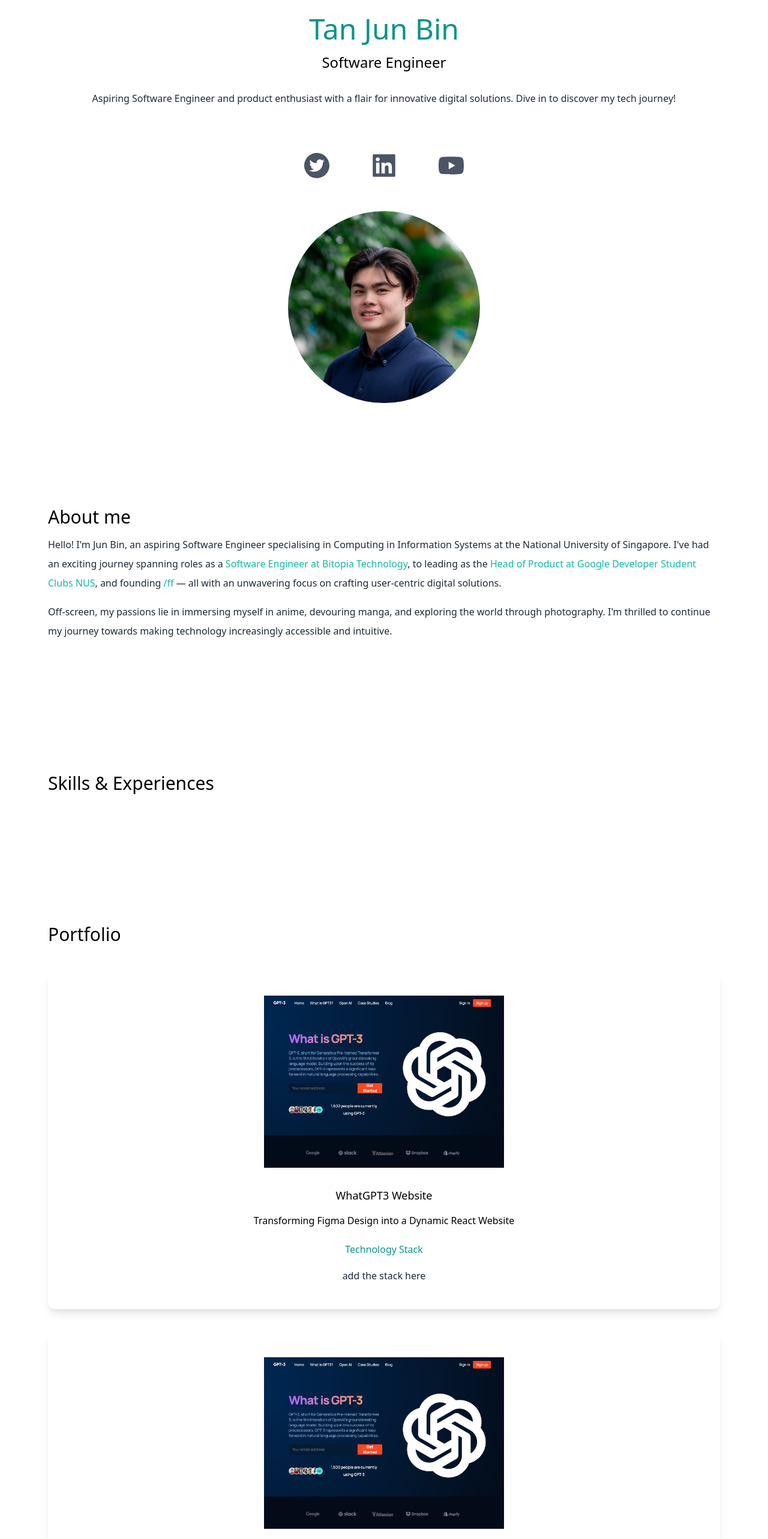
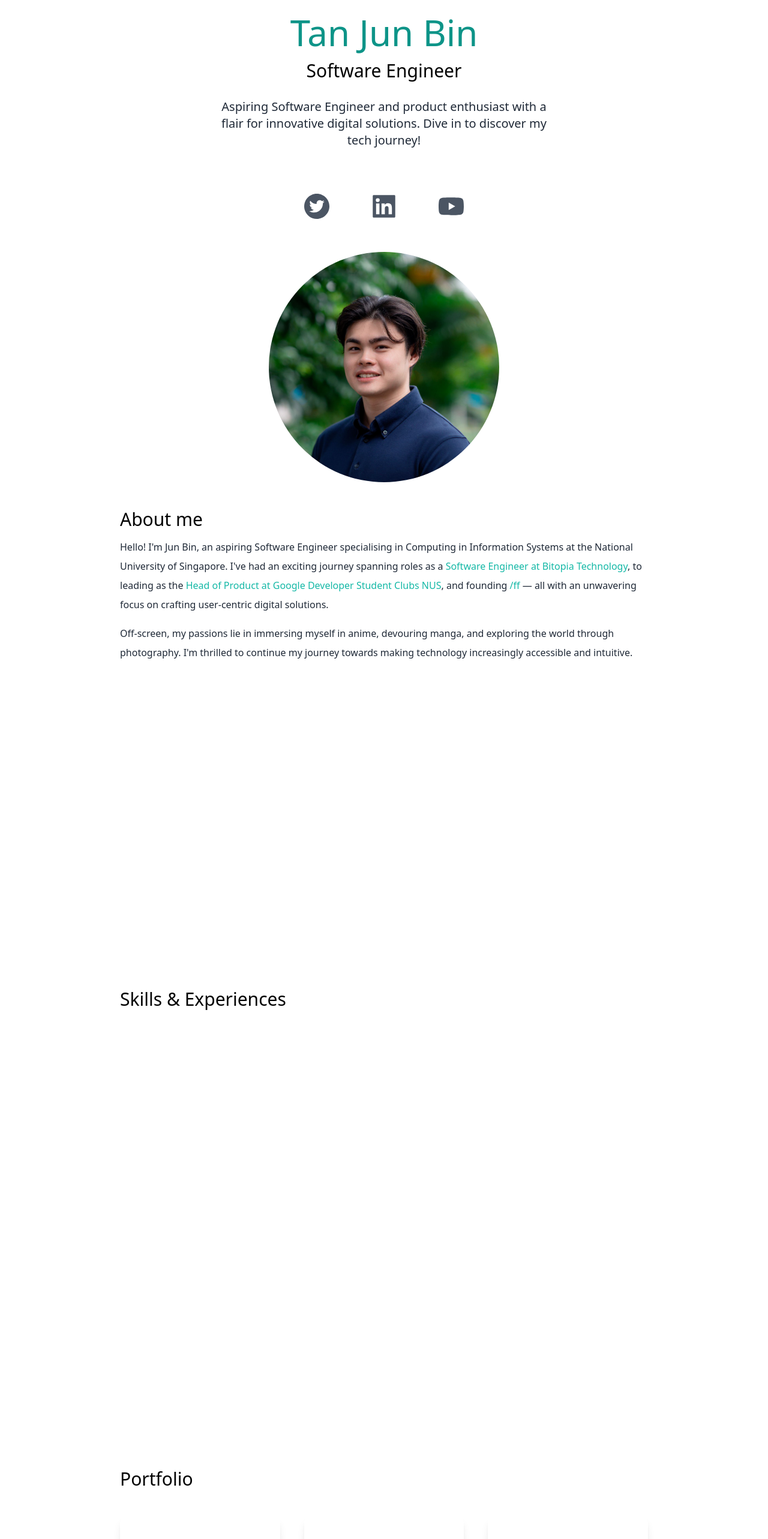
Before and after one commit to junbin-tan/next-portfolio-junbin, a Next.js app: page / in a window 1280 px wide. Shown: the part 180-2746 px from the top of the page at 60% size. Built offline with nearby package versions, Linux system fonts and the light colour scheme.

Commit message:
base function working

```diff
--- a/src/pages/index.js
+++ b/src/pages/index.js
@@ -5,111 +5,129 @@ import Image from "next/image";
 import junbin from 'public/JunBin.png';
 import 'src/pages/index.js';
 import web1 from 'public/web1.png';
+import {useState} from "react";
 
 
 export default function Home() {
+  const [darkMode, setDarkMode] =useState(false);
   return (
-    <div>
+    <div className={darkMode ? "dark" : ""}>
       <Head>
         <title>Tan Jun Bin Portfolio</title>
         <meta name="description" content="Generated by create next app" />
         <meta name="viewport" content="width=device-width, initial-scale=1" />
         <link rel="icon" href="/favicon.ico" />
       </Head>
-      <main className='bg-white px-10 '>
+      <main className='bg-white px-10 md:px-20 lg:px-40 dark:bg-gray-900'>
         {/* Page 1  intro*/}
-        <section className="mb-32">
-           <nav className='py-10 mb-12 flex justify-between'>
+        <section className="min-h-screen">
+           <nav className='py-10 mb-12 flex justify-between dark:text-white'>
               <h1 className='text-xl'>developedbyjunbin</h1>
               <ul className='flex items-center'>
                 <li>
-                  <BsFillMoonStarsFill className='cursor-pointer text-2xl'/>
+                  <BsFillMoonStarsFill onClick={() => setDarkMode(!darkMode)} className='cursor-pointer text-2xl'/>
                 </li>
                 <li><a href='#' className='bg-gradient-to-r from-cyan-500 to-teal-500 text-white px-4 py-2 rounded-md ml-8'>Resume</a></li>
               </ul>
            </nav>
            <div className='text-center p-10'>
-            <h2 className='text-5xl py-2 text-teal-600 font-medium'>Tan Jun Bin</h2>
-            <h3 className='text-2xl py-2'>Software Engineer</h3>
-            <p className='text-md py-5 leading-8 text-gray-800'>
+            <h2 className='text-5xl py-2 text-teal-600 font-medium md:text-6xl dark:text-teal-400'>Tan Jun Bin</h2>
+            <h3 className='text-2xl py-2 md:text-3xl dark:text-white'>Software Engineer</h3>
+            <p className='text-md py-5 leading-8 text-gray-800 dark:text-gray-200  md:text-xl max-w-xl mx-auto'>
               Aspiring Software Engineer and product enthusiast with a flair for innovative digital solutions. Dive in to discover my tech journey!
             </p>
            </div>
-           <div className='flex text-5xl justify-center gap-16 py-3 text-gray-600'>
+           <div className='flex text-5xl justify-center gap-16 py-3 text-gray-600 dark:text-gray-400"'>
             <AiFillTwitterCircle/>
             <a href='https://www.linkedin.com/in/tanjunbin/' className='cursor-pointer'>
               <AiFillLinkedin/>
             </a>
             <AiFillYoutube/>
            </div>
-           <div className='relative mx-auto mt-10 object-center h-80 w-80 overflow-hidden'>
+           <div className='relative mx-auto mt-10 object-center h-80 w-80 overflow-hidden md:h-96 md:w-96 '>
               <Image src={junbin} className='rounded-full h-80 w-80 object-cover object-top' layout='fill' objectFit='cover'/>
            </div>
         </section>
         {/* Page 2 about */}
-        <section className='mb-32'>
+        <section className='min-h-screen'>
           <div className='p-10'>
-            <h3 className='text-3xl py-1'>About me</h3>
-            <p className='text-md py-2 leading-8 text-gray-800'>
+            <h3 className='text-3xl py-1 dark:text-white '>About me</h3>
+            <p className='text-md py-2 leading-8 text-gray-800 dark:text-gray-200'>
             Hello! I'm Jun Bin, an aspiring Software Engineer specialising in Computing in Information Systems at the National University of Singapore. I've had an exciting journey spanning roles as a <span className='text-teal-500'>Software Engineer at Bitopia Technology</span>, to leading as the <span className='text-teal-500'>Head of Product at Google Developer Student Clubs NUS</span>,
             and founding <span className='text-teal-500'>/ff</span> — all with an unwavering focus on crafting user-centric digital solutions.
             </p>
-            <p className='text-md py-2 leading-8 text-gray-800'>
+            <p className='text-md py-2 leading-8 text-gray-800 dark:text-gray-200'>
             Off-screen, my passions lie in immersing myself in anime, devouring manga, and exploring the world through photography. I'm thrilled to continue my journey towards making technology increasingly accessible and intuitive.
             </p>
           </div>
 
         </section>
         {/* Page 3 Skills and Experince */}
-        <section className='mb-32'>
+        <section className='min-h-screen'>
             <div className='p-10'>
-              <h3 className='text-3xl py-1'>Skills & Experiences</h3>
+              <h3 className='text-3xl py-1 dark:text-white '>Skills & Experiences</h3>
               <p></p>
             </div>
         </section>
         {/* Portfolio */}
 
-        <section className='mb-32'>
+        <section className='min-h-screen'>
             <div className='p-10'>
-              <h3 className='text-3xl py-1'>Portfolio</h3>
-              <div className='text-center shadow-lg  dark:shadow-dark-lg p-10 rounded-xl my-10'>
-                <Image className='mx-auto' src={web1} width={400} height={400}/>
+              <h3 className='text-3xl py-1 dark:text-white '>Portfolio</h3>
+              <div className='lg:flex gap-10'>
+                <div className='text-center shadow-lg  dark:bg-white dark:shadow-dark-lg p-10 rounded-xl my-10'>
+                  <Image className='mx-auto rounded-lg' src={web1} width={400} height={400}/>
                   <h3 className='text-lg font-medium pt-8 pb-2'>WhatGPT3 Website</h3>
                   <p className='py-2'>Transforming Figma Design into a Dynamic React Website</p>
                   <h4 className='text-teal-600 py-4'>Technology Stack</h4>
                   <p className='text-gray-800 py-1'>add the stack here</p>
                 </div>
 
-              <div className='text-center shadow-lg  dark:shadow-dark-lg p-10 rounded-xl my-10'>
-                <Image className='mx-auto' src={web1} width={400} height={400}/>
+                <div className='text-center shadow-lg dark:bg-white dark:shadow-dark-lg p-10 rounded-xl my-10'>
+                  <Image className='mx-auto rounded-lg' src={web1} width={400} height={400}/>
                   <h3 className='text-lg font-medium pt-8 pb-2'>Website 2</h3>
                   <p className='py-2'>Transforming Figma Design into a Dynamic React Website</p>
                   <h4 className='text-teal-600 py-4'>Technology Stack</h4>
                   <p className='text-gray-800 py-1'>add the stack here</p>
                 </div>
 
-              <div className='text-center shadow-lg  dark:shadow-dark-lg p-10 rounded-xl my-10'>
-                <Image className='mx-auto' src={web1} width={400} height={400}/>
+                <div className='text-center shadow-lg  dark:bg-white dark:shadow-dark-lg p-10 rounded-xl my-10'>
+                  <Image className='mx-auto rounded-lg' src={web1} width={400} height={400}/>
                   <h3 className='text-lg font-medium pt-8 pb-2'>Website 3</h3>
                   <p className='py-2'>Transforming Figma Design into a Dynamic React Website</p>
                   <h4 className='text-teal-600 py-4'>Technology Stack</h4>
                   <p className='text-gray-800 py-1'>add the stack here</p>
                 </div>
               </div>
+            </div>
         </section>
 
         {/* tester */}
-        <section className='mb-32'>
+        <section className='min-h-screen'>
           <div className='p-10'>
-            <h3 className='text-3xl py-1'>Pictures of me</h3>
-            <p className='text-md py-2 leading-8 text-gray-800'>
+            <h3 className='text-3xl py-1 dark:text-white '>Pictures of me</h3>
+            <p className='text-md py-2 leading-8 text-gray-800 dark:text-gray-200'>
             Write somethign here about anime <span className='text-teal-500'>Jojo</span>, to leading as the <span className='text-teal-500'>Head of Product at Google Developer Student Clubs NUS</span>,
             and founding <span className='text-teal-500'>/ff</span> — all with an unwavering focus on crafting user-centric digital solutions.
             </p>
+
+            <div className='flex flex-col gap-10 py-10 lg:flex-row lg:flex-wrap'>
+              <div className='basis-1/3 flex-1'>
+                <Image src={web1} className='rounded-lg object-cover' width={'100%'} height={'100%'} layout='responsive'/>
               </div>
+              <div className='basis-1/3 flex-1'>
+                <Image src={web1} className='rounded-lg object-cover' width={'100%'} height={'100%'} layout='responsive'/>
+              </div>
+              <div className='basis-1/3 flex-1'>
+                <Image src={web1} className='rounded-lg object-cover' width={'100%'} height={'100%'} layout='responsive'/>
+              </div>
+            </div>
+          </div>
+
+
         </section>
 
-does this show up in github
+
 
 
       </main>
--- a/tailwind.config.js
+++ b/tailwind.config.js
@@ -1,5 +1,6 @@
 /** @type {import('tailwindcss').Config} */
 module.exports = {
+  darkMode: 'class',
   content: [
     "./app/**/*.{js,ts,jsx,tsx,mdx}",
     "./pages/**/*.{js,ts,jsx,tsx,mdx}",
```
Lines whose indentation alone changed are shown as unchanged.
